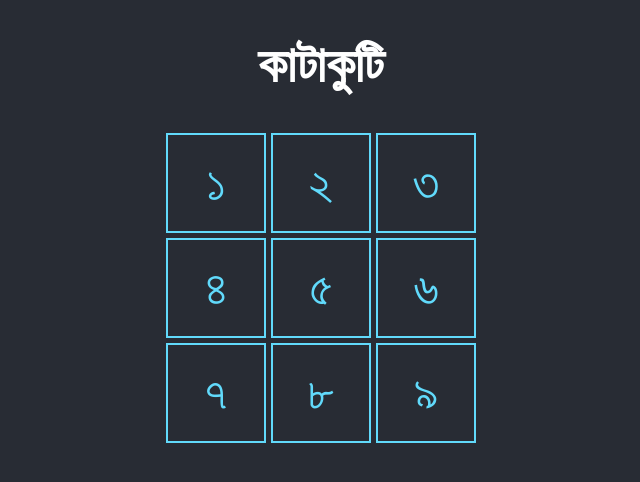
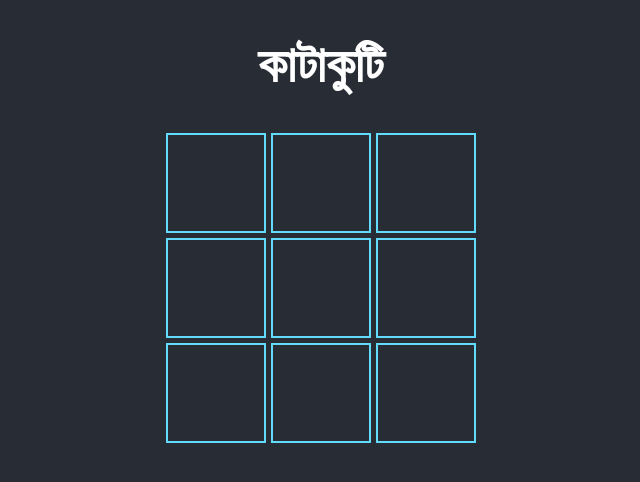
Before and after one commit to arBishal/Kata-Kuti, a React (Create React App) app: page / in a window 1280 px wide. Shown: the top 482 px of the page, without its empty margins (319-959 px from the left). Built offline with nearby package versions, Linux system fonts and the light colour scheme.

Commit message:
Reactivity using state

```diff
--- a/src/App.js
+++ b/src/App.js
@@ -1,31 +1,38 @@
+import {useState} from "react";
 import "./App.css";
 
-function Box({value}) {
-  return <button className="box">{value}</button>
+function Box() {
+  const [value, setValue] = useState(null);
+
+  function handleClick() {
+    setValue("X");
+  }
+
+  return (
+    <button className="box" onClick={handleClick}>
+      {value}
+    </button>
+  );
 }
 
 export default function App() {
   return (
     <div className="main">
-
       <h1>কাটাকুটি</h1>
 
       <div className="board">
+        <Box />
+        <Box />
+        <Box />
 
-        <Box value="১"/>
-        <Box value="২"/>
-        <Box value="৩"/>
+        <Box />
+        <Box />
+        <Box />
 
-        <Box value="৪"/>
-        <Box value="৫"/>
-        <Box value="৬"/>
-
-        <Box value="৭"/>
-        <Box value="৮"/>
-        <Box value="৯"/>
-
+        <Box />
+        <Box />
+        <Box />
       </div>
-
     </div>
   );
 }
```
